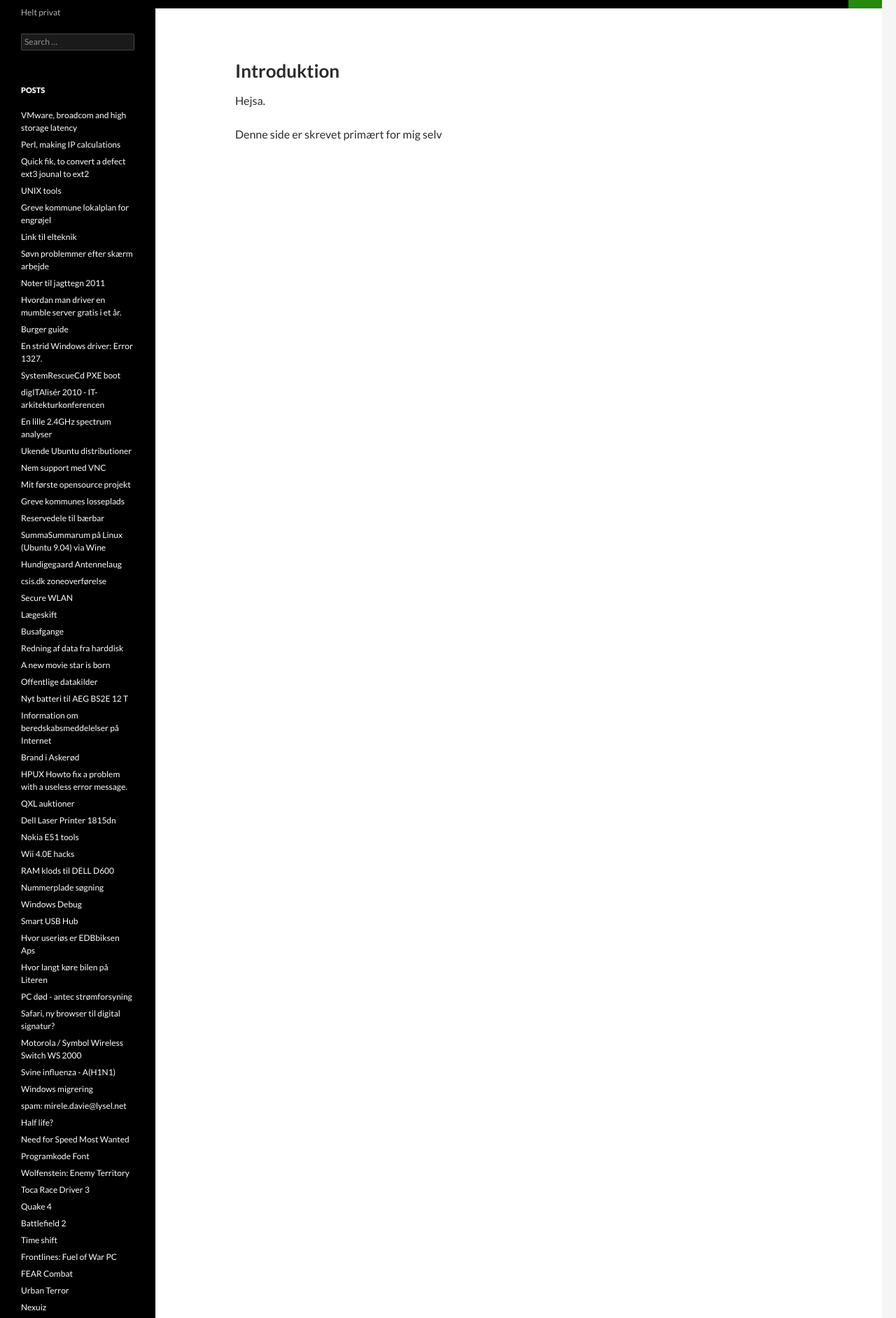
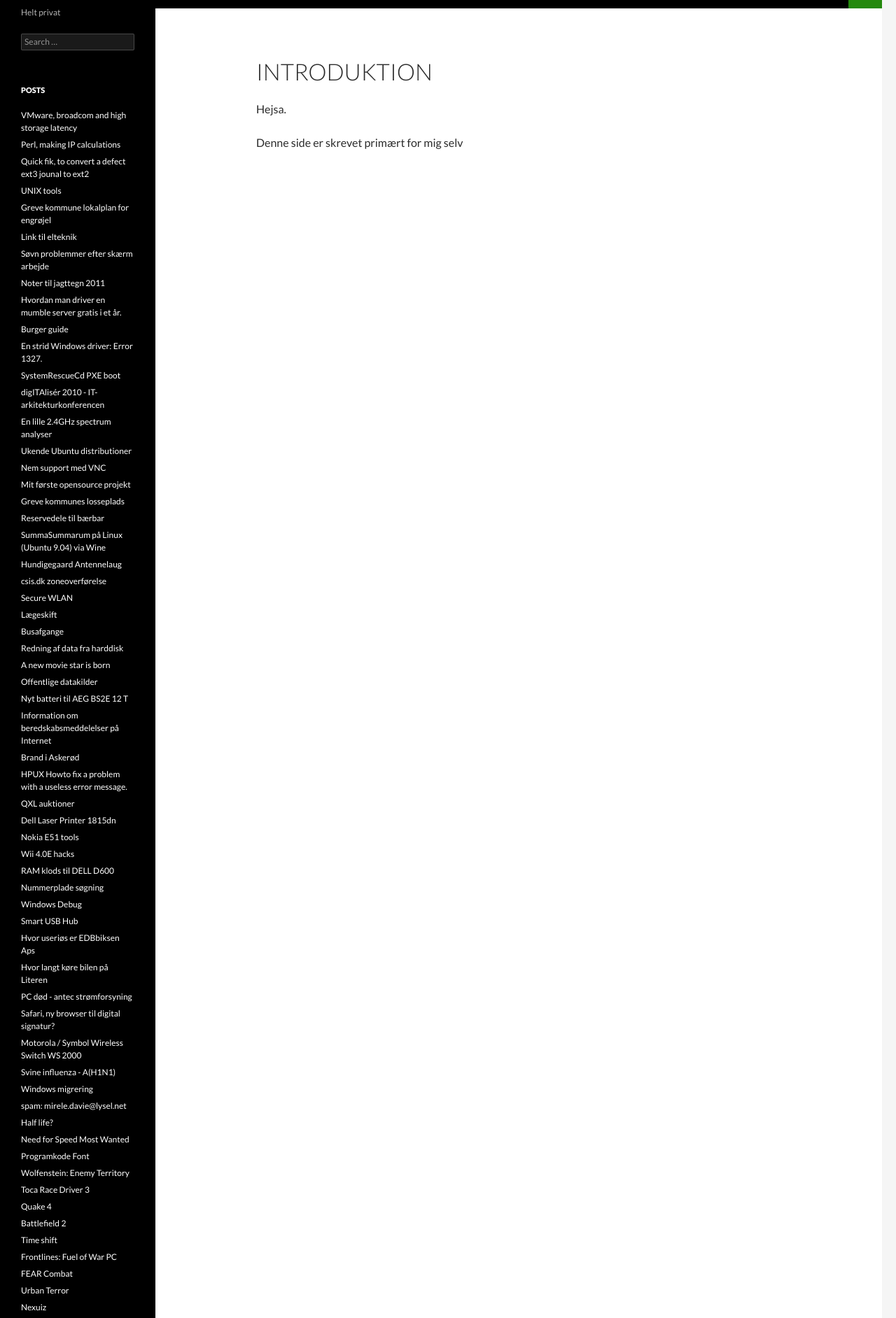
Before and after one commit to clysel/christian.lysel.net, a Jekyll site: the page built from index.markdown, in a window 1280 px wide. Shown: the part 981-2865 px from the top of the page at 70% size. Built offline with Jekyll 4.4.1, drawn with Linux system fonts in a browser that asks for light colours.

Commit message:
Update page.html

```diff
--- a/_layouts/page.html
+++ b/_layouts/page.html
@@ -1,14 +1,14 @@
 ---
 layout: default
 ---
-<div class="post">
 
-  <header class="post-header">
-    <h1 class="post-title">{{ page.title }}</h1>
-  </header>
+<article class="post type-post status-publish format-standard hentry">
 
-  <article class="post-content">
-  {{ content }}
-  </article>
+	<header class="entry-header">
+		<h1 class="entry-title">{{ page.title }}</h1>
+			</header><!-- .entry-header -->
 
-</div>
+		<div class="entry-content">
+		{{ content }}
+	</div><!-- .entry-content -->
+	</article>
```
